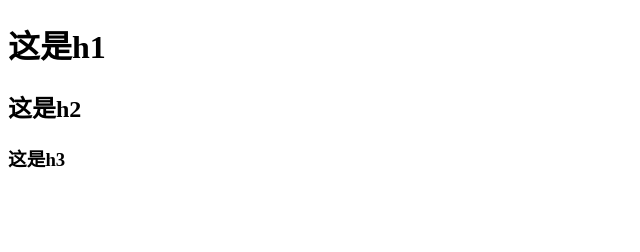
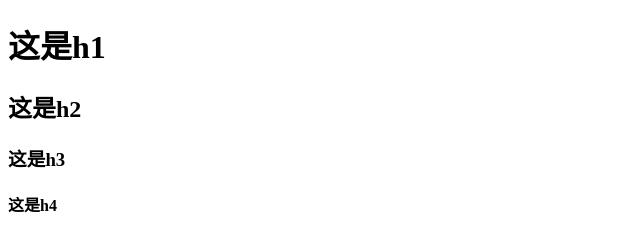
Before and after one commit to yzy828/ceshi, a plain HTML site: page index.html in a window 1280 px wide. Shown: the whole page, without its empty margins (0-640 px from the left). Drawn offline with Linux system fonts and the light colour scheme.

Commit message:
增加h4

```diff
--- a/index.html
+++ b/index.html
@@ -9,6 +9,7 @@
     <h1>这是h1</h1>
     <h2>这是h2</h2>
     <h3>这是h3</h3>
+    <h4>这是h4</h4>
 </div>
 </body>
 </html>
```
